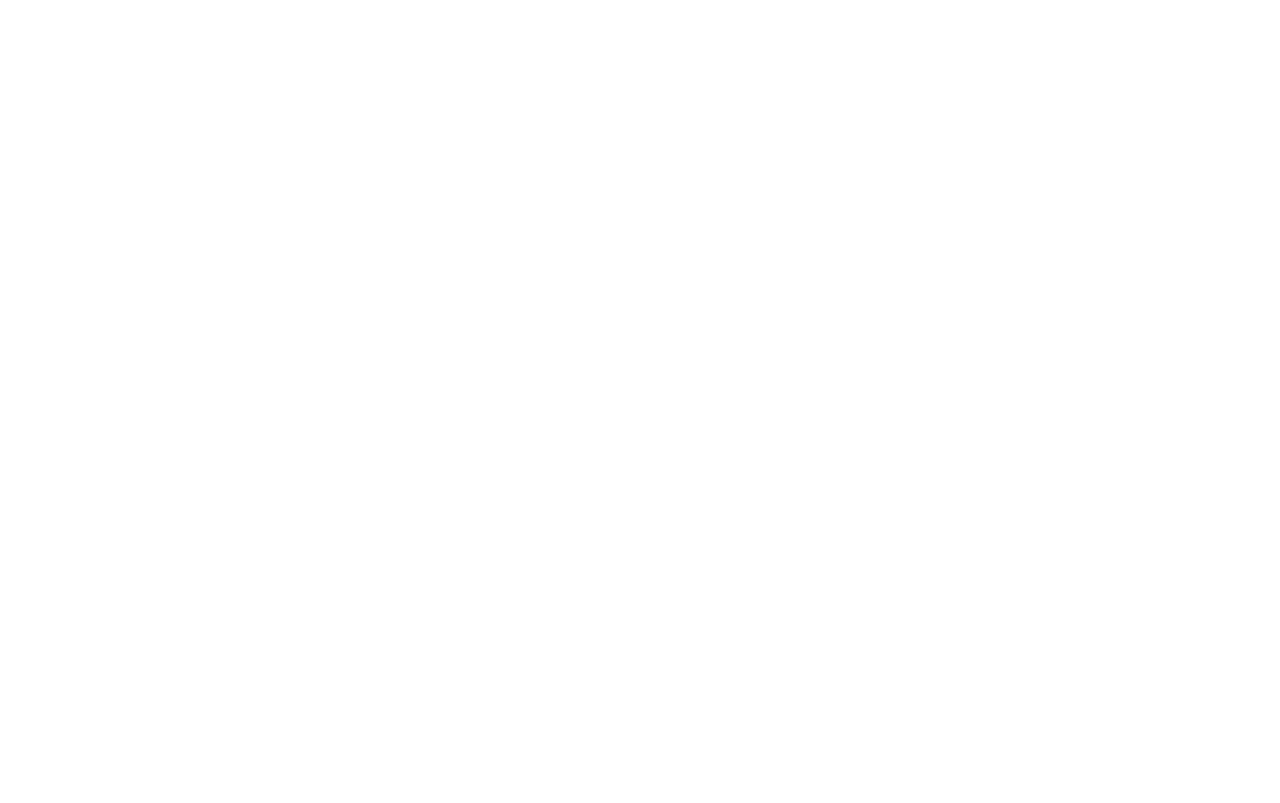
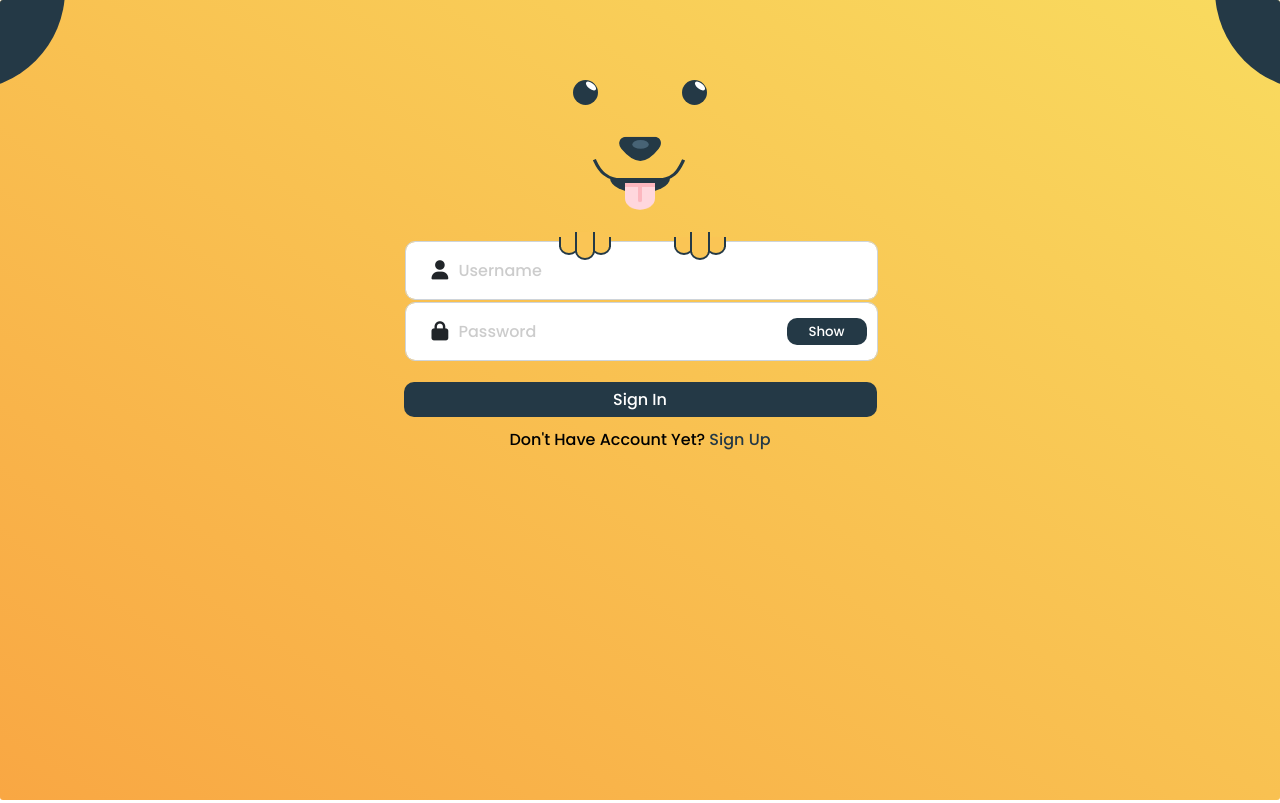
Before and after one commit to kappagen/abc, a plain HTML site: page index.html in a window 1280 px wide. Drawn offline with nearby package versions, Linux system fonts and the light colour scheme.

Commit message:
login page

```diff
--- a/index.html
+++ b/index.html
@@ -1,11 +1,131 @@
 <!DOCTYPE html>
 <html lang="en">
-<head>
-    <meta charset="UTF-8">
-    <meta name="viewport" content="width=device-width, initial-scale=1.0">
-    <title>Document</title>
-</head>
-<body>
+  <head>
+    <meta charset="UTF-8" />
+    <title>Animation Login Page</title>
+    <link
+      rel="stylesheet"
+      href="https://cdnjs.cloudflare.com/ajax/libs/meyer-reset/2.0/reset.min.css"
+    />
+    <link
+      rel="stylesheet"
+      href="https://cdnjs.cloudflare.com/ajax/libs/font-awesome/6.1.2/css/all.min.css"
+    />
+    <link rel="stylesheet" href="style.css" />
+    <script src="script.js" defer></script>
+  </head>
+  <body>
+    <!-- SVG Image Start  -->
+    <div class="container">
+      <div class="ear ear--left"></div>
+      <div class="ear ear--right"></div>
+      <div class="face">
+        <div class="eyes">
+          <div class="eye eye--left">
+            <div class="glow"></div>
+          </div>
+          <div class="eye eye--right">
+            <div class="glow"></div>
+          </div>
+        </div>
+        <div class="nose">
+          <svg width="38.161" height="22.03">
+            <path
+              d="M2.017 10.987Q-.563 7.513.157 4.754C.877 1.994 2.976.135 6.164.093 16.4-.04 22.293-.022 32.048.093c3.501.042 5.48 2.081 6.02 4.661q.54 2.579-2.051 6.233-8.612 10.979-16.664 11.043-8.053.063-17.336-11.043z"
+              fill="#243946"
+            ></path>
+          </svg>
+          <div class="glow"></div>
+        </div>
+        <div class="mouth">
+          <svg class="smile" viewBox="-2 -2 84 23" width="84" height="23">
+            <path
+              d="M0 0c3.76 9.279 9.69 18.98 26.712 19.238 17.022.258 10.72.258 28 0S75.959 9.182 79.987.161"
+              fill="none"
+              stroke-width="3"
+              stroke-linecap="square"
+              stroke-miterlimit="3"
+            ></path>
+          </svg>
+          <div class="mouth-hole"></div>
+          <div class="tongue breath">
+            <div class="tongue-top"></div>
+            <div class="line"></div>
+            <div class="median"></div>
+          </div>
+        </div>
+      </div>
+      <div class="tengah">
+        <div class="hands">
+          <div class="hand hand--left">
+            <div class="finger">
+              <div class="bone"></div>
+              <div class="nail"></div>
+            </div>
+            <div class="finger">
+              <div class="bone"></div>
+              <div class="nail"></div>
+            </div>
+            <div class="finger">
+              <div class="bone"></div>
+              <div class="nail"></div>
+            </div>
+          </div>
+          <div class="hand hand--right">
+            <div class="finger">
+              <div class="bone"></div>
+              <div class="nail"></div>
+            </div>
+            <div class="finger">
+              <div class="bone"></div>
+              <div class="nail"></div>
+            </div>
+            <div class="finger">
+              <div class="bone"></div>
+              <div class="nail"></div>
+            </div>
+          </div>
+        </div>
+      </div>
+      <!-- SVG Image End -->
 
-</body>
+      <!-- Form Start -->
+      <div class="tengah">
+        <div class="login">
+          <label>
+            <div class="fas fa-user"></div>
+            <input
+              class="username"
+              type="text"
+              autocomplete="on"
+              placeholder="Username"
+            />
+          </label>
+          <label>
+            <div class="fas fa-lock"></div>
+            <input
+              class="password"
+              type="password"
+              autocomplete="off"
+              placeholder="password"
+            />
+            <button class="password-button">show</button>
+          </label>
+          <button class="login-button">sign in</button>
+        </div>
+      </div>
+
+      <!-- Form End -->
+
+      <!-- Footer Start  -->
+      <div class="footer">
+        <p>
+          Don't have account yet?
+          <a class="footer-a" href="registrasi.html">Sign Up</a>
+        </p>
+      </div>
+    </div>
+    <!-- Footer End -->
+    <script src="https://cdnjs.cloudflare.com/ajax/libs/lodash.js/4.17.5/lodash.min.js"></script>
+  </body>
 </html>
--- /dev/null
+++ b/style.css
@@ -0,0 +1,357 @@
+@import url("https://fonts.googleapis.com/css2?family=Poppins:wght@100;200;300;500;600;700&display=swap");
+* {
+  box-sizing: border-box;
+  text-transform: capitalize;
+  font-family: "Poppins", sans-serif;
+}
+body {
+  width: 100vw;
+  height: 100vh;
+  overflow: hidden;
+}
+
+.container {
+  position: relative;
+  top: 50%;
+  left: 50%;
+  display: inline-block;
+  width: 100vw;
+  height: 100vh;
+  border-radius: 3px;
+  transform: translate(-50%, -50%);
+  overflow: hidden;
+  background-image: linear-gradient(to top right, #f9a743, #f9db5f);
+}
+
+.container .ear {
+  position: absolute;
+  top: -110px;
+  width: 200px;
+  height: 200px;
+  border-radius: 50%;
+  background-color: #243946;
+}
+.container .ear.ear--left {
+  left: -135px;
+}
+.container .ear.ear--right {
+  right: -135px;
+}
+.container .face {
+  display: flex;
+  flex-direction: column;
+  align-items: center;
+  width: 200px;
+  height: 150px;
+  margin: 80px auto 10px;
+  --rotate-head: 0deg;
+  transform: rotate(var(--rotate-head));
+  transition: transform 0.2s;
+  transform-origin: center 20px;
+}
+.container .eye {
+  display: inline-block;
+  width: 25px;
+  height: 25px;
+  border-radius: 50%;
+  background-color: #243946;
+}
+.container .eye.eye--left {
+  margin-right: 40px;
+}
+.container .eye.eye--right {
+  margin-left: 40px;
+}
+.container .eye .glow {
+  position: relative;
+  top: 3px;
+  right: -12px;
+  width: 12px;
+  height: 6px;
+  border-radius: 50%;
+  background-color: #fff;
+  transform: rotate(38deg);
+}
+.container .nose {
+  position: relative;
+  top: 30px;
+  transform: scale(1.1);
+}
+.container .nose .glow {
+  position: absolute;
+  top: 3px;
+  left: 32%;
+  width: 15px;
+  height: 8px;
+  border-radius: 50%;
+  background-color: #476375;
+}
+.container .mouth {
+  position: relative;
+  margin-top: 45px;
+}
+.container svg.smile {
+  position: absolute;
+  left: -28px;
+  top: -19px;
+  transform: scaleX(1.1);
+  stroke: #243946;
+}
+.container .mouth-hole {
+  position: absolute;
+  top: 0;
+  left: -50%;
+  width: 60px;
+  height: 15px;
+  border-radius: 50%/100% 100% 0% 0;
+  transform: rotate(180deg);
+  background-color: #243946;
+  z-index: -1;
+}
+.container .tongue {
+  position: relative;
+  top: 5px;
+  width: 30px;
+  height: 20px;
+  background-color: #ffd7dd;
+  transform-origin: top;
+  transform: rotateX(60deg);
+}
+.container .tongue.breath {
+  -webkit-animation: breath 0.3s infinite linear;
+  animation: breath 0.3s infinite linear;
+}
+.container .tongue-top {
+  position: absolute;
+  bottom: -15px;
+  width: 30px;
+  height: 30px;
+  border-radius: 15px;
+  background-color: #ffd7dd;
+}
+.container .line {
+  position: absolute;
+  top: 0;
+  width: 30px;
+  height: 5px;
+  background-color: #fcb7bf;
+}
+.container .median {
+  position: absolute;
+  top: 0;
+  left: 50%;
+  transform: translateX(-50%);
+  width: 4px;
+  height: 25px;
+  border-radius: 5px;
+  background-color: #fcb7bf;
+}
+.container .hands {
+  position: relative;
+}
+.container .hands .hand {
+  position: absolute;
+  top: -3px;
+  display: flex;
+  transition: transform 0.5s ease-in-out;
+  z-index: 1;
+}
+.container .hands .hand--left {
+  left: -85px;
+}
+.container .hands .hand--left.hide {
+  transform: translate(2px, -155px) rotate(-160deg);
+}
+.container .hands .hand--left.peek {
+  transform: translate(0px, -120px) rotate(-160deg);
+}
+.container .hands .hand--right {
+  left: 30px;
+}
+.container .hands .hand--right.hide {
+  transform: translate(-6px, -155px) rotate(160deg);
+}
+.container .hands .hand--right.peek {
+  transform: translate(-4px, -120px) rotate(160deg);
+}
+.container .hands .finger {
+  position: relative;
+  z-index: 0;
+}
+.container .hands .finger .bone {
+  width: 20px;
+  height: 20px;
+  border: 2px solid #243946;
+  border-bottom: none;
+  border-top: none;
+  background-color: #fac555;
+}
+.container .hands .finger .nail {
+  position: absolute;
+  left: 0;
+  top: 10px;
+  width: 20px;
+  height: 18px;
+  border-radius: 50%;
+  border: 2px solid #243946;
+  background-color: #fac555;
+  z-index: -1;
+}
+.container .hands .finger:nth-child(1),
+.container .hands .finger:nth-child(3) {
+  left: 4px;
+  z-index: 1;
+}
+.container .hands .finger:nth-child(1) .bone,
+.container .hands .finger:nth-child(3) .bone {
+  height: 10px;
+}
+.container .hands .finger:nth-child(3) {
+  left: -4px;
+}
+.container .hands .finger:nth-child(2) {
+  top: -5px;
+  z-index: 2;
+}
+.container .hands .finger:nth-child(1) .nail,
+.container .hands .finger:nth-child(3) .nail {
+  top: 0px;
+}
+.container .tengah {
+  display: flex;
+  justify-content: center;
+  align-items: center;
+  text-align: center;
+}
+.container .login {
+  position: relative;
+  display: flex;
+  flex-direction: column;
+}
+.container .login label {
+  position: relative;
+  /* padding: 0 20px; */
+  display: block;
+  width: 100%;
+  padding: 0.375rem 0.75rem;
+  /* font-size: 1rem; */
+  font-weight: 400;
+  line-height: 1.5;
+  color: #212529;
+  background-color: #fff;
+  background-clip: padding-box;
+  border: 1px solid #ced4da;
+  -webkit-appearance: none;
+  -moz-appearance: none;
+  appearance: none;
+  border-radius: 10px;
+  margin: 1px;
+}
+.container .login label .fas {
+  position: absolute;
+  top: 32%;
+  left: 25px;
+  /* color: #bbb; */
+  font-size: 1.2rem;
+}
+.container .login label .fas:before {
+  position: relative;
+  left: 1px;
+}
+.container .login input,
+.container .login .login-button {
+  /* width: 100%; */
+  height: 35px;
+  border: none;
+  border-radius: 10px;
+  font-size: 1rem;
+}
+/* .container .fa-user {
+  font-size: 1.3rem;
+} */
+.container .login input {
+  padding: 0 50px 0 0px;
+  margin: 5px 0;
+  box-shadow: none;
+  outline: none;
+}
+.container .login input::-moz-placeholder {
+  color: #ccc;
+}
+.container .login input:-ms-input-placeholder {
+  color: #ccc;
+}
+.container .login input::placeholder {
+  color: #ccc;
+}
+.container .login input.password {
+  padding: 0 90px 0 40px;
+}
+.container .login .password-button {
+  position: absolute;
+  top: 15px;
+  right: 10px;
+  display: flex;
+  justify-content: center;
+  align-items: center;
+  width: 80px;
+  height: 27px;
+  border-radius: 10px;
+  border: none;
+  outline: none;
+  background-color: #243946;
+  color: #fff;
+}
+.container .login .password-button:active {
+  transform: scale(0.95);
+}
+.container .login .login-button {
+  width: 100%;
+  margin: 20px 0px 0px;
+  align-items: center;
+  outline: none;
+  background-color: #243946;
+  color: #fff;
+  transition: transform 0.1s;
+}
+.container .login .login-button:active {
+  transform: scale(0.95);
+}
+.container .login .login-button:hover {
+  background-color: #495e6b;
+}
+
+.container .footer {
+  text-align: center;
+  margin-top: 15px;
+  font-size: 1rem;
+  font-family: "Poppins", sans-serif;
+}
+.container .footer .footer-a {
+  color: #243946;
+  text-decoration: none;
+
+  transition: all 0.2s ease-in-out 0.1s;
+}
+.container .footer .footer-a:hover {
+  color: #fff;
+}
+
+@-webkit-keyframes breath {
+  0%,
+  100% {
+    transform: rotateX(0deg);
+  }
+  50% {
+    transform: rotateX(60deg);
+  }
+}
+@keyframes breath {
+  0%,
+  100% {
+    transform: rotateX(0deg);
+  }
+  50% {
+    transform: rotateX(60deg);
+  }
+}
```
Also changed, not shown: script.js (added, +63 -0 lines).
